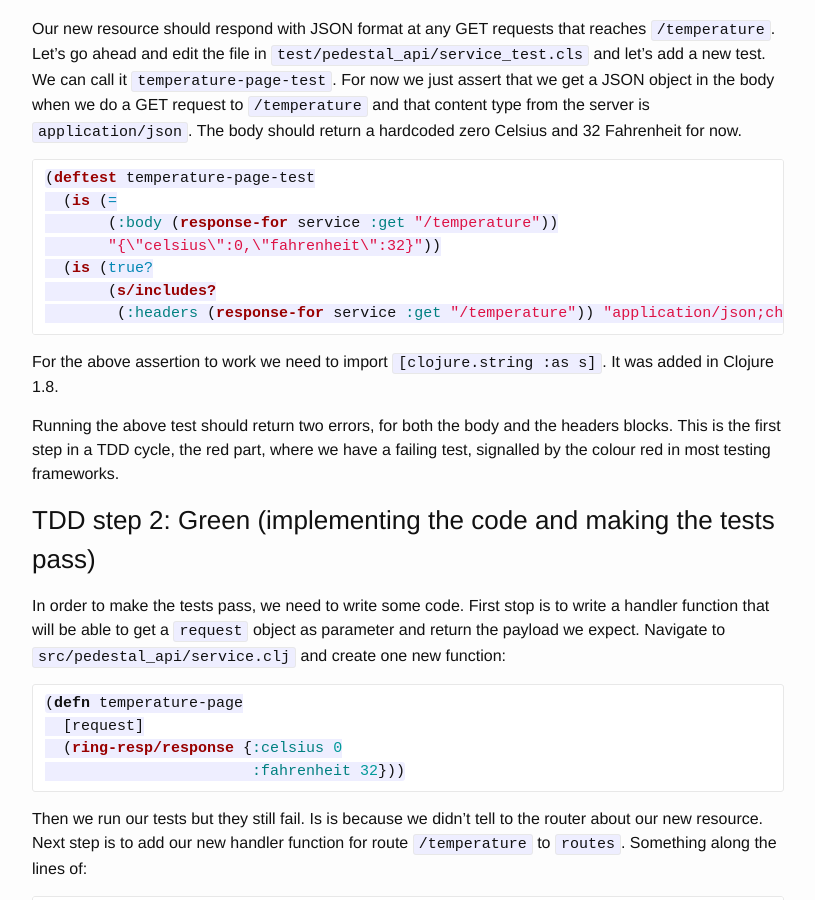
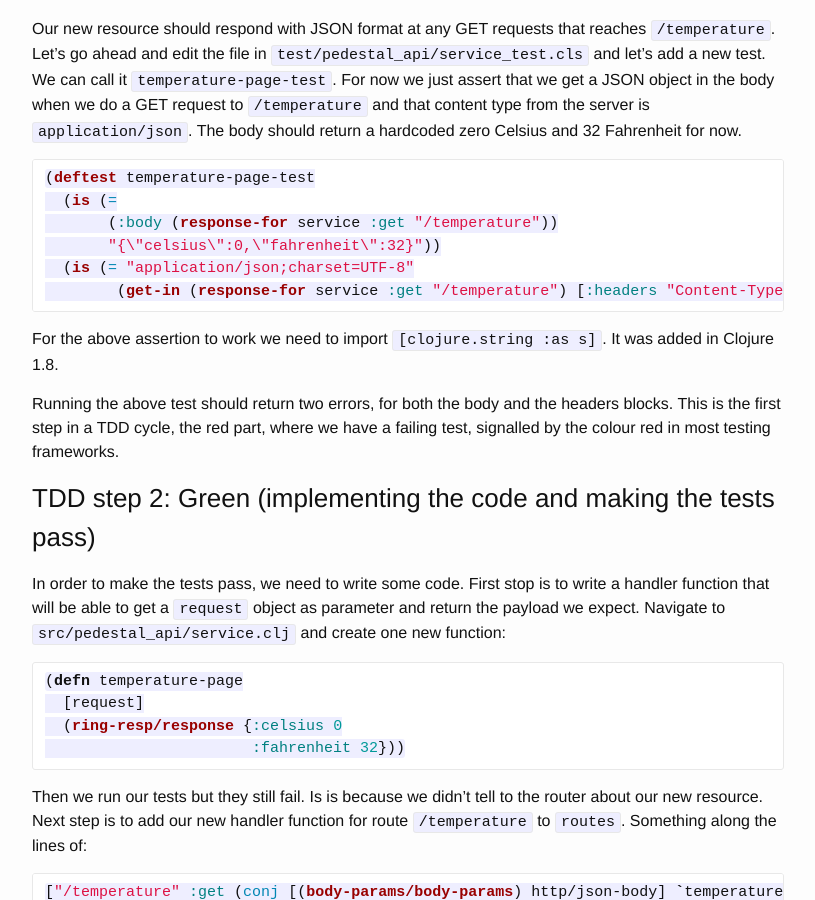
Before and after one commit to georgeracu/georgeracu.github.com, a Jekyll site: the page built from _posts/2019-07-08-clojure-fzth-3.md, in a window 1280 px wide and 900 px high, scrolled down 1849 px. Shown: the whole window, without its empty margins (40-855 px from the left). Built offline with Jekyll 4.4.1, drawn with Linux system fonts in a browser that asks for light colours; comment, search, counter and statistics services are not loaded.

Commit message:
Ammended test to remove ugly is true

````diff
--- a/_posts/2019-07-08-clojure-fzth-3.md
+++ b/_posts/2019-07-08-clojure-fzth-3.md
@@ -45,9 +45,8 @@ Our new resource should respond with JSON format at any GET requests that reache
   (is (=
        (:body (response-for service :get "/temperature"))
        "{\"celsius\":0,\"fahrenheit\":32}"))
-  (is (true?
-       (s/includes?
-        (:headers (response-for service :get "/temperature")) "application/json;charset=UTF-8"))))
+  (is (= "application/json;charset=UTF-8"
+        (get-in (response-for service :get "/temperature") [:headers "Content-Type"]))))
 ```
 
 For the above assertion to work we need to import `[clojure.string :as s]`. It was added in Clojure 1.8.
````
